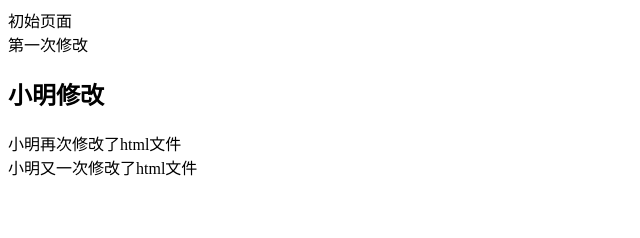
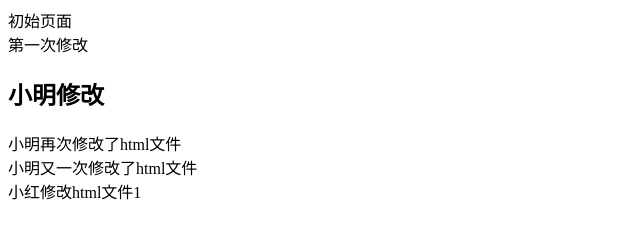
Before and after one commit to runrunliu/test_keuy3, a plain HTML site: page index.html in a window 1280 px wide. Shown: the whole page, without its empty margins (0-640 px from the left). Drawn offline with Linux system fonts and the light colour scheme.

Commit message:
小红修改1

```diff
--- a/index.html
+++ b/index.html
@@ -10,5 +10,6 @@
 	<h2>小明修改</h2>
 	<div>小明再次修改了html文件</div>
 	<div>小明又一次修改了html文件</div>
+	<div>小红修改html文件1</div>
 </body>
 </html>
```
